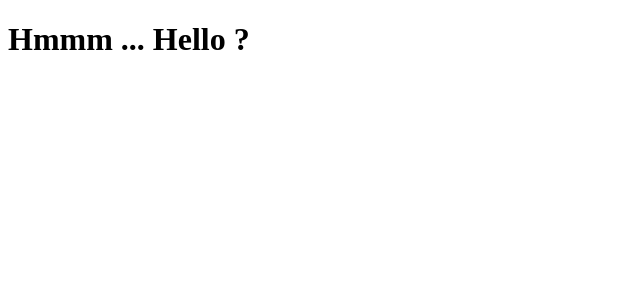
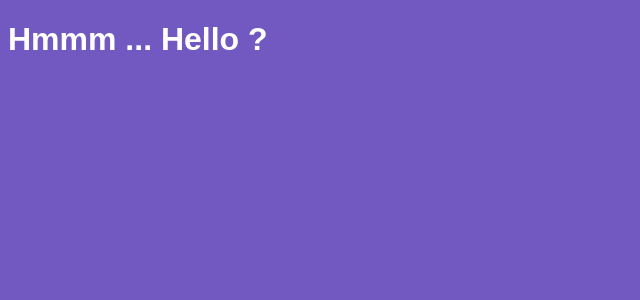
Before and after one commit to maurodesouza/react-gostack-introduction, a React app: page / in a window 1280 px wide. Shown: the top 300 px of the page, without its empty margins (0-640 px from the left). Built offline with nearby package versions, Linux system fonts and the light colour scheme.

Commit message:
class 03 - import css files

```diff
--- a/package.json
+++ b/package.json
@@ -12,6 +12,8 @@
     "@babel/preset-env": "^7.8.4",
     "@babel/preset-react": "^7.8.3",
     "babel-loader": "^8.0.6",
+    "css-loader": "^3.4.2",
+    "style-loader": "^1.1.3",
     "webpack": "^4.41.6",
     "webpack-cli": "^3.3.11",
     "webpack-dev-server": "^3.10.3"
--- /dev/null
+++ b/src/App.css
@@ -0,0 +1,5 @@
+body {
+  background: #7159c1;
+  color: #fff;
+  font-family: Arial, Helvetica, sans-serif;
+}
--- a/src/App.js
+++ b/src/App.js
@@ -1,4 +1,5 @@
 import React from 'react'
+import './App.css'
 
 const App = () => {
   return (
--- a/webpack.config.js
+++ b/webpack.config.js
@@ -18,6 +18,13 @@ module.exports = {
           loader: 'babel-loader',
         },
       },
+      {
+        test: /\.css/,
+        use: [
+          { loader: 'style-loader' },
+          { loader: 'css-loader' },
+        ],
+      },
     ],
   },
 };
```
Also changed, not shown: 1 other file (tests, documents, lock files or other folders).
